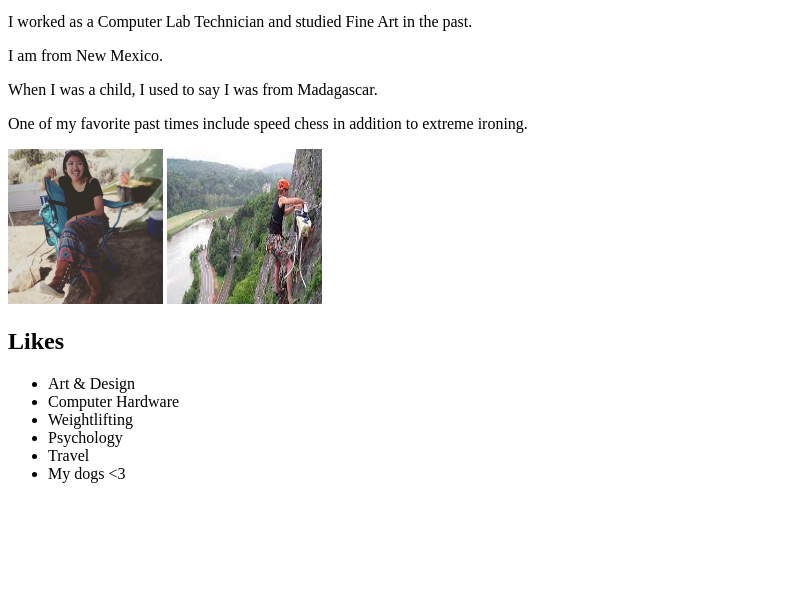
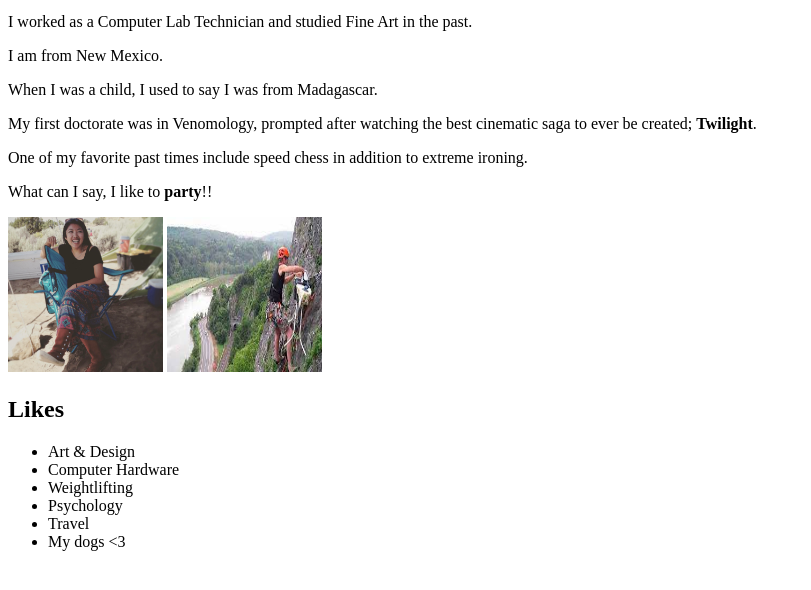
Before and after one commit to deschenie/about-tasha, a plain HTML site: page index.html in a window 1280 px wide. Shown: the part 82-672 px from the top of the page, without its empty margins (0-811 px from the left). Drawn offline with Linux system fonts and the light colour scheme.

Commit message:
done son

```diff
--- a/index.html
+++ b/index.html
@@ -12,7 +12,9 @@
     <p>I worked as a Computer Lab Technician and studied Fine Art in the past.</p>
     <p>I am from New Mexico.</p>
     <p>When I was a child, I used to say I was from Madagascar.
+    <p>My first doctorate was in Venomology, prompted after watching the best cinematic saga to ever be created; <strong>Twilight</strong>.</p>
     <p>One of my favorite past times include speed chess in addition to extreme ironing.</p>
+    <p>What can I say, I like to <strong>party</strong>!!</p>
 
     <img src="me-photo.jpeg" width="155" height="155" alt="me-image"/>
     <img src="extreme-ironing.jpeg" width="155" height="155" alt="my-ish"/>
```
